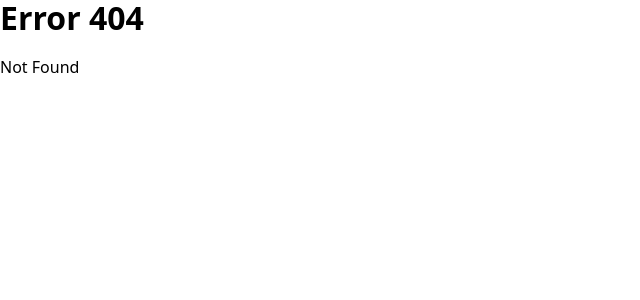
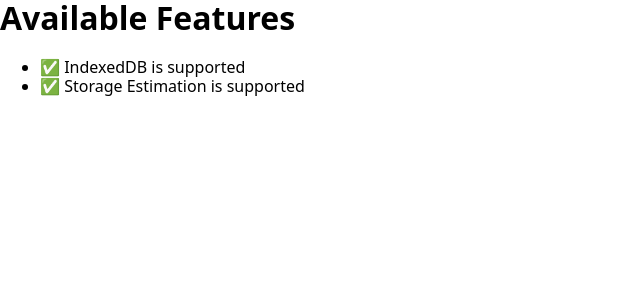
Before and after one commit to zukinii/knowledge-base, a SvelteKit app: page /features in a window 1280 px wide. Before the commit this address had no page. Shown: the top 300 px of the page, without its empty margins (0-640 px from the left). Built offline with nearby package versions, Linux system fonts and the light colour scheme.

Commit message:
basic feature detection page

```diff
--- /dev/null
+++ b/src/routes/features/+page.svelte
@@ -0,0 +1,32 @@
+<script>
+	import { onMount } from 'svelte'
+
+	let features = []
+
+	onMount(async () => {
+		// Check for IndexedDB support
+		const indexedDBSupported = 'indexedDB' in window
+
+		// Check for Storage Estimation support
+		const storageEstimationSupported = 'storage' in navigator && 'estimate' in navigator.storage
+
+		features = [
+			{ name: 'IndexedDB', supported: indexedDBSupported },
+			{ name: 'Storage Estimation', supported: storageEstimationSupported }
+		]
+	})
+</script>
+
+<h1>Available Features</h1>
+
+<ul>
+	{#each features as feature}
+		<li>
+			{#if feature.supported}
+				✅ {feature.name} is supported
+			{:else}
+				❌ {feature.name} is not supported
+			{/if}
+		</li>
+	{/each}
+</ul>
```
